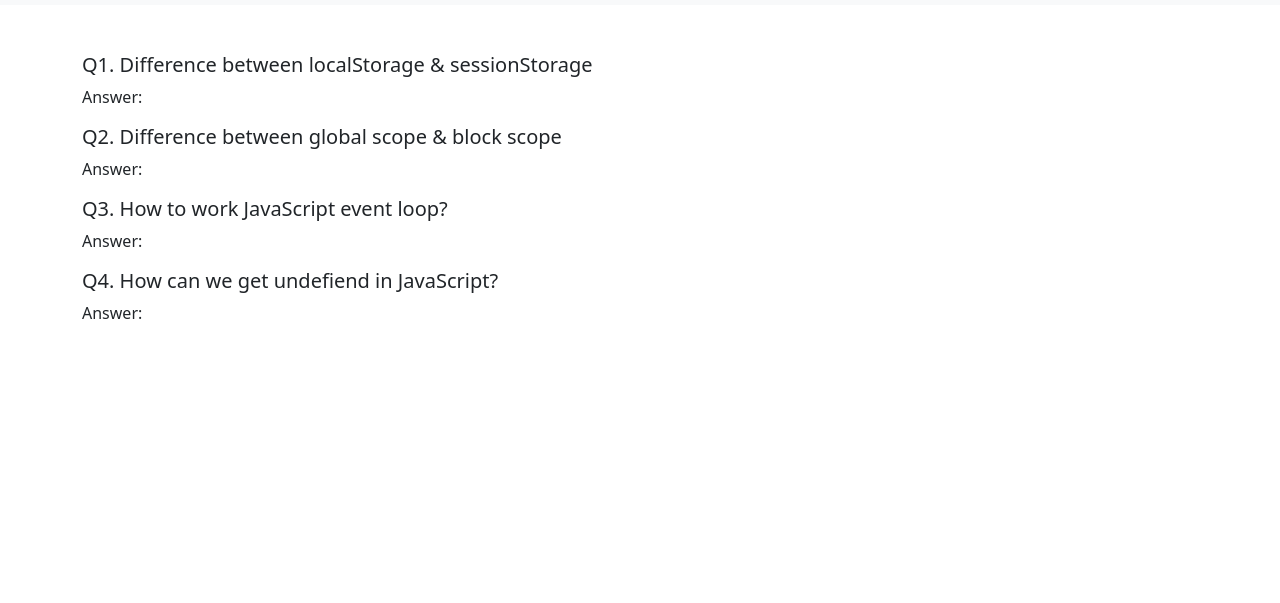
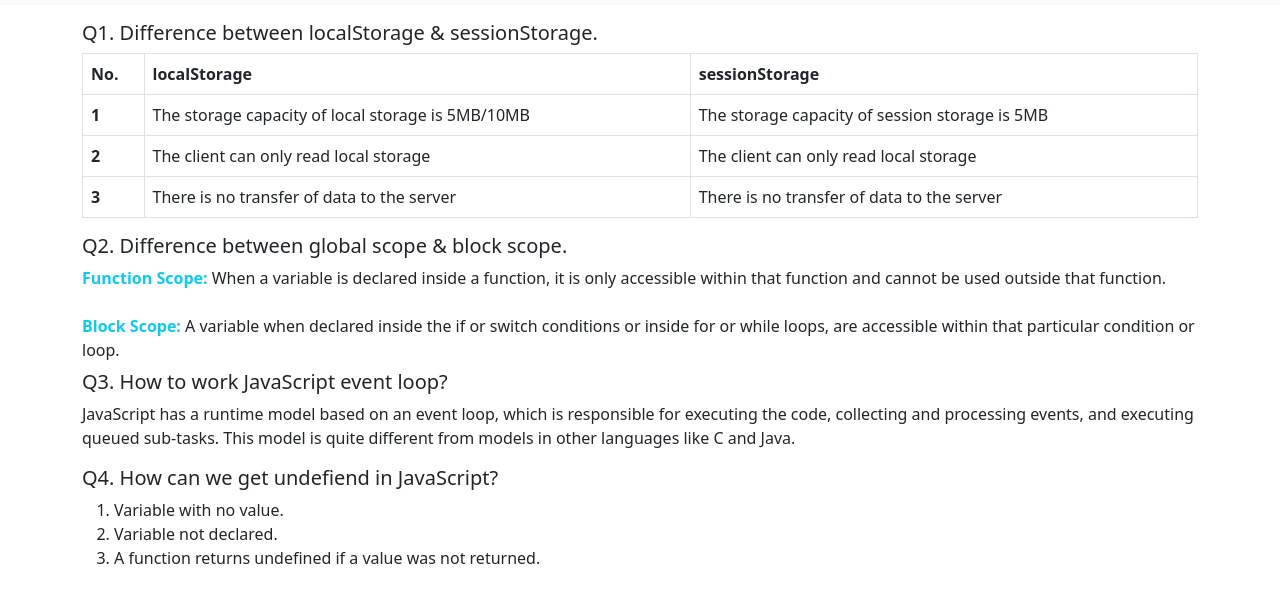
Before and after one commit to Nafis-Fahim50/speed-monster, a plain HTML site: page blog.html in a window 1280 px wide. Shown: the part 51-654 px from the top of the page. Drawn offline with nearby package versions, Linux system fonts and the light colour scheme.

Commit message:
added que answer

```diff
--- a/blog.html
+++ b/blog.html
@@ -20,23 +20,52 @@
           </nav>
     </header>
 
-    <main class="container mt-5">
-        <h5>Q1. Difference between localStorage & sessionStorage</h5>
-        <p>Answer: </p>
-        <h5>Q2. Difference between global scope & block scope</h5>
-        <p>Answer: </p>
-        <h5>Q3. How to work JavaScript event loop?</h5>
-        <p>Answer: </p>
-        <h5>Q4. How can we get undefiend in JavaScript?</h5>
-        <p>Answer: </p>
+    <main class="container mt-3">
+        <h5>Q1. Difference between localStorage & sessionStorage.</h5>
+        <table class="table table-hover table-bordered">
+            <thead>
+              <tr>
+                <th scope="col">No.</th>
+                <th scope="col">localStorage</th>
+                <th scope="col">sessionStorage</th>
+              </tr>
+            </thead>
+            <tbody>
+              <tr>
+                <th scope="row">1</th>
+                <td>The storage capacity of local storage is 5MB/10MB</td>
+                <td>The storage capacity of session storage is 5MB</td>
+              </tr>
+              <tr>
+                <th scope="row">2</th>
+                <td>The client  can only read local storage</td>
+                <td>The client can only read local storage</td>
+              </tr>
+              <tr>
+                <th scope="row">3</th>
+                <td>There is no transfer of data to the server</td>
+                <td>There is no transfer of data to the server</td>
+              </tr>
+            </tbody>
+          </table>
+
+        <h5 class="mt-2"> Q2. Difference between global scope & block scope.</h5>
+        <div>
+            <span class="fw-bold text-info">Function Scope: </span>When a variable is declared inside a function, it is only accessible within that function and cannot be used outside that function. <br> <br>
+
+            <span class="fw-bold text-info">Block Scope: </span>A variable when declared inside the if or switch conditions or inside for or while loops, are accessible within that particular condition or loop.
+        </div>
+
+        <h5 class="mt-2">Q3. How to work JavaScript event loop?</h5>
+        <p>JavaScript has a runtime model based on an event loop, which is responsible for executing the code, collecting and processing events, and executing queued sub-tasks. This model is quite different from models in other languages like C and Java.</p>
+
+        <h5 class="mt-2">Q4. How can we get undefiend in JavaScript?</h5>
+        <ol>
+            <li>Variable with no value.</li>
+            <li>Variable not declared.</li>
+            <li>A function returns undefined if a value was not returned.</li>
+        </ol>
     </main>
-
-
-
-
-
-
-
 
     <script src="https://cdn.jsdelivr.net/npm/bootstrap@5.2.1/dist/js/bootstrap.bundle.min.js" integrity="sha384-u1OknCvxWvY5kfmNBILK2hRnQC3Pr17a+RTT6rIHI7NnikvbZlHgTPOOmMi466C8" crossorigin="anonymous"></script>
   </body>
```
